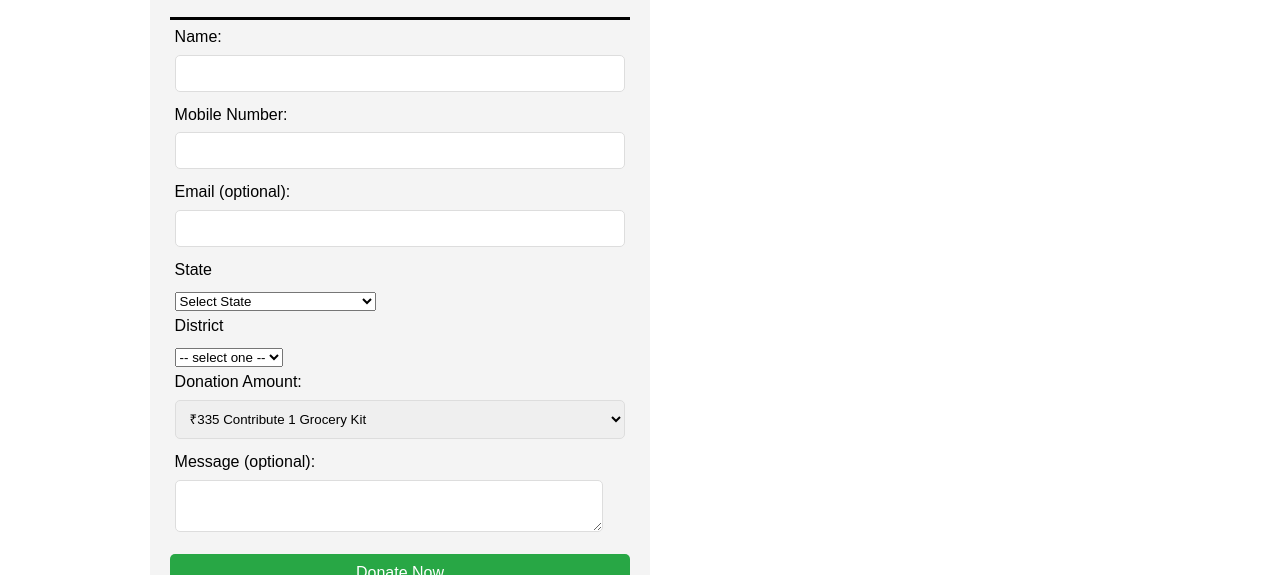
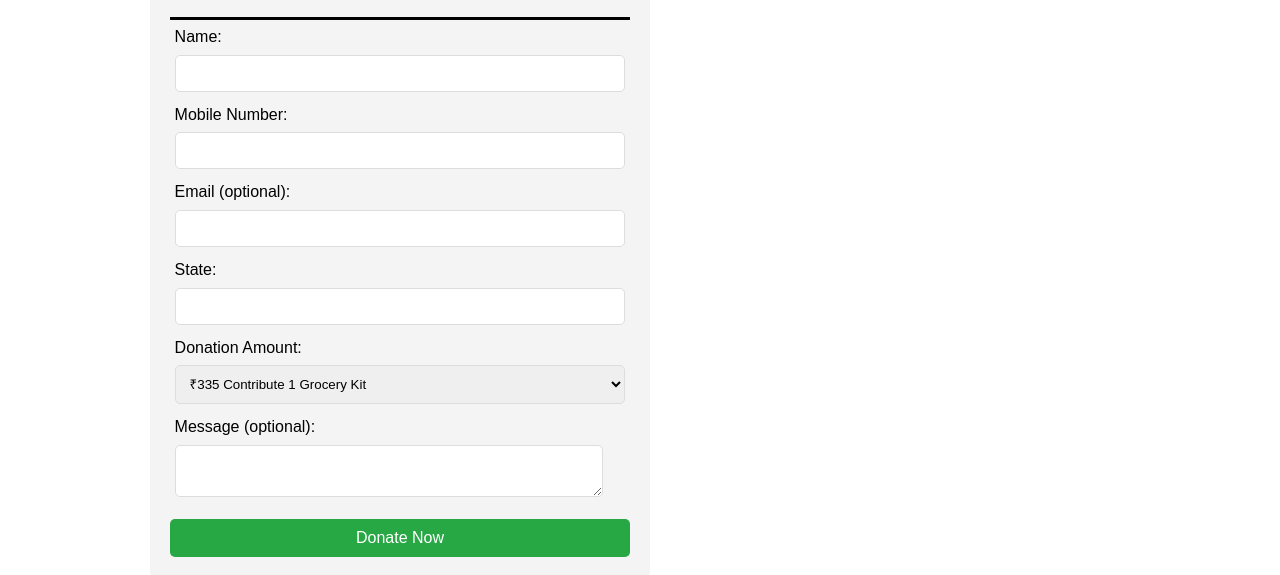
Before and after one commit to DonateFor/Donation, a plain HTML site: page index.html in a window 1280 px wide. Shown: the part 525-1100 px from the top of the page. Drawn offline with nearby package versions, Linux system fonts and the light colour scheme; a script that the page names is missing.

Commit message:
Update index.html

```diff
--- a/index.html
+++ b/index.html
@@ -57,9 +57,9 @@
                 <label for="email">Email (optional):</label>
                 <input type="email" id="email" name="Email">
 
-<!--                 <label for="State">State:</label>
-                <input type="State" id="state" name="State"> -->
-                 <div class="form-group col-md-4">
+                <label for="State">State:</label>
+                <input type="State" id="state" name="State">
+<!--                  <div class="form-group col-md-4">
     <label for="inputState">State</label>
     <select class="form-control" id="inputState">
                         <option value="SelectState">Select State</option>
@@ -109,7 +109,7 @@
     </select>
   </div>
 
-
+ -->
                 <label for="amount">Donation Amount:</label>
                 <select name="Donation_Amt" id="amt">
                     <option value="335">₹335 Contribute 1 Grocery Kit</option>
```
